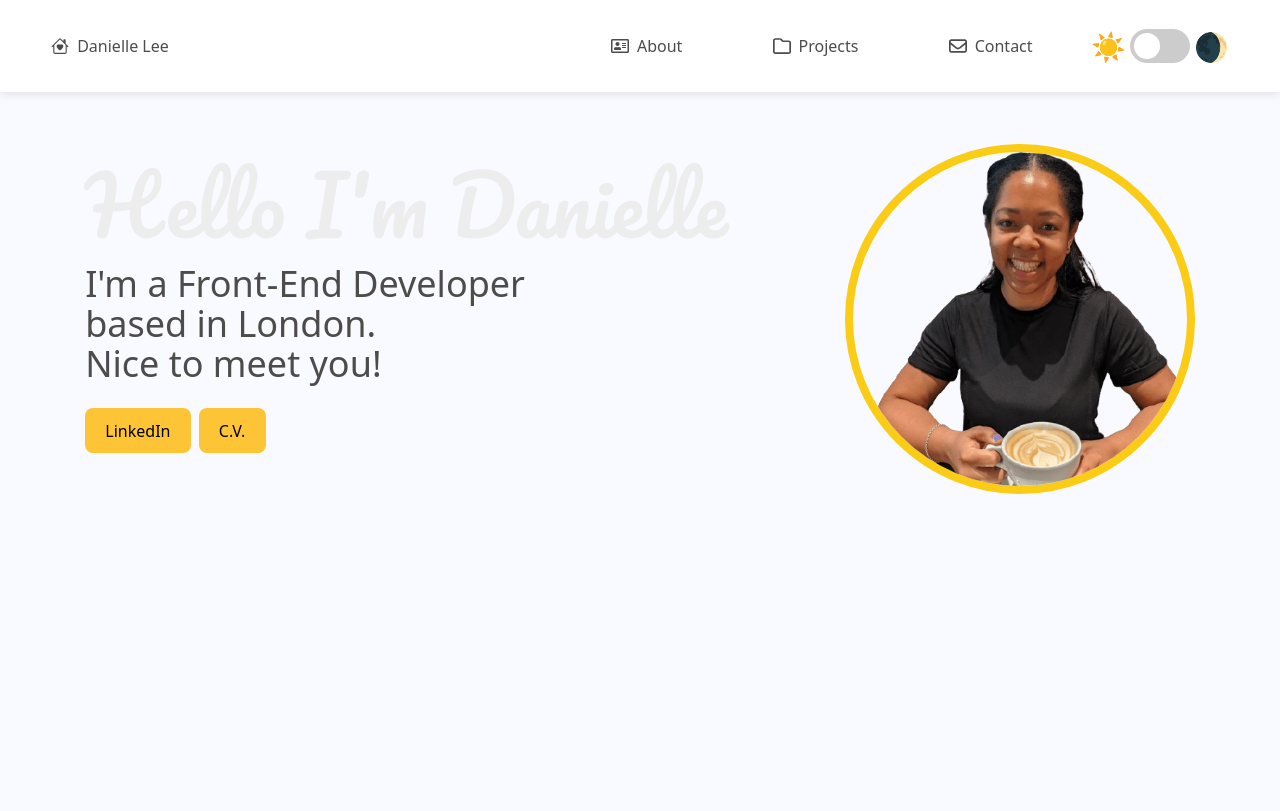
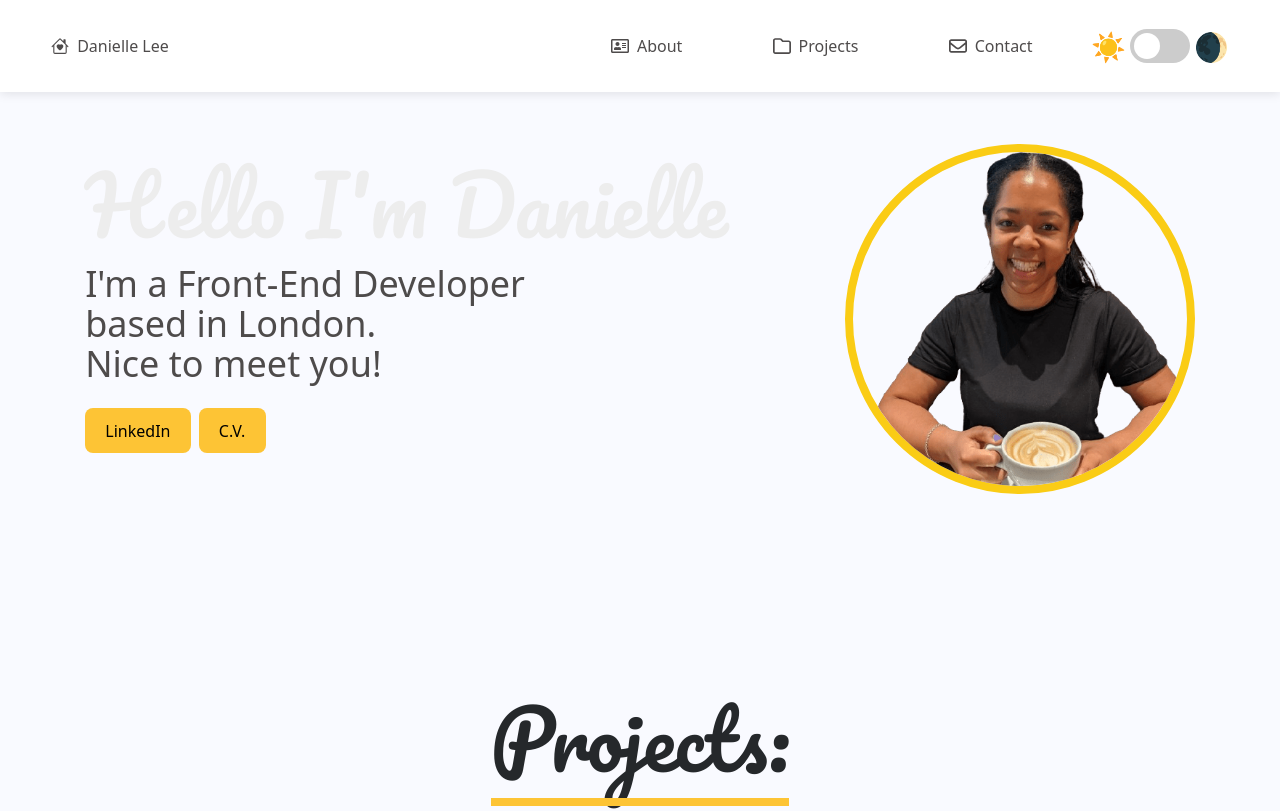
Before and after one commit to Danielle73/Danielle-React-Portfolio, a React (Vite) app in the folder my-portfolio/: page / in a window 1280 px wide. Shown: the top 811 px of the page. Built offline with nearby package versions, Linux system fonts and the light colour scheme.

Commit message:
Rendered and exported projects grid to app

```diff
--- a/my-portfolio/src/App.jsx
+++ b/my-portfolio/src/App.jsx
@@ -1,5 +1,6 @@
 import Navbar from './components/Navbar';
 import MainBody from './components/MainBody';
+import ProjectsGrid from './components/ProjectsGrid';
 
 // import Homepage from './pages/Homepage';
 // import ProjectCard from './components/ProjectCard';
@@ -13,6 +14,8 @@ function App() {
       <Navbar />
 
       <MainBody />
+
+      <ProjectsGrid />
 
 
       {/* Projects Section */}
```
Also changed, not shown: my-portfolio/src/components/ProjectsGrid.jsx (+7 -0 lines).
